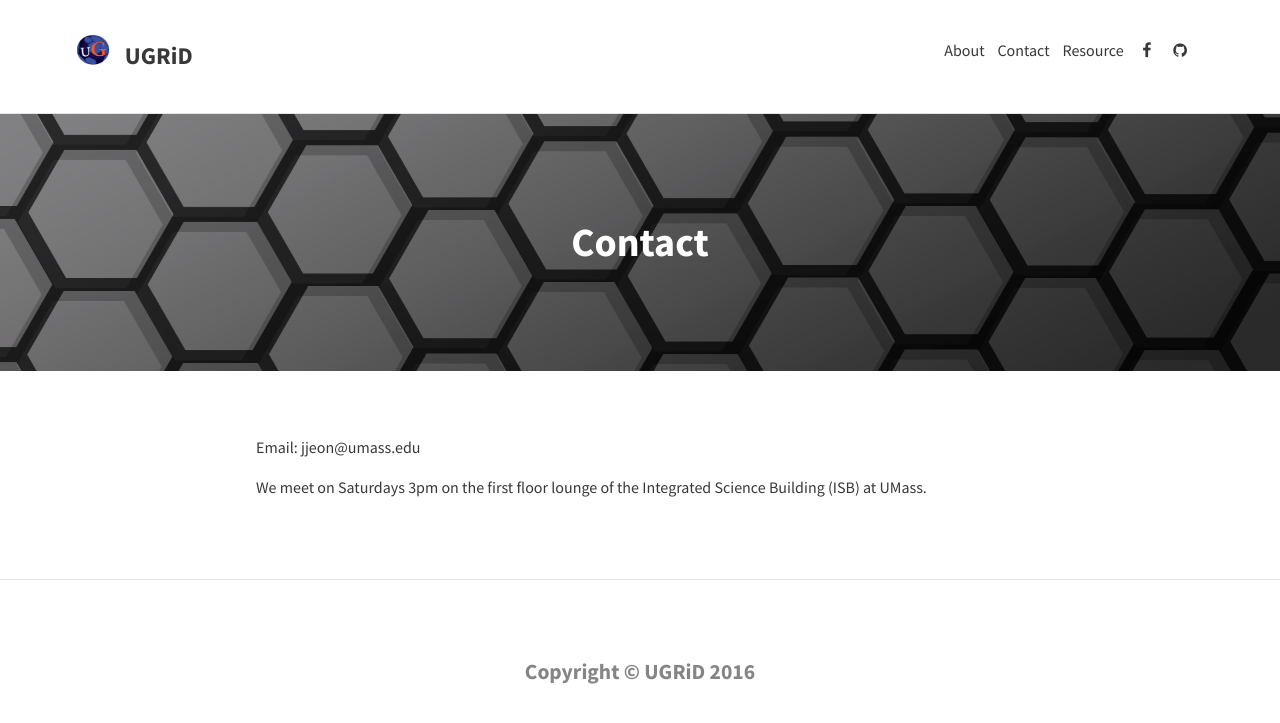
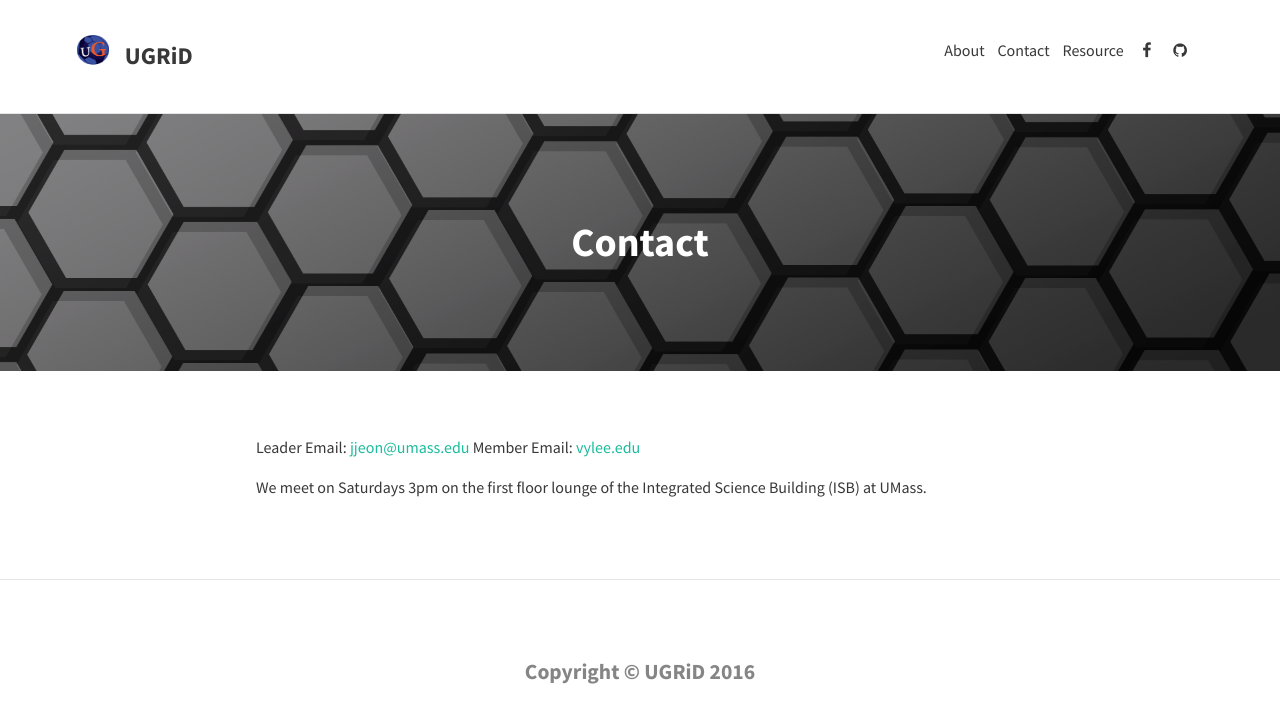
Before and after one commit to sketchplatform/ugriders.github.io, a Jekyll site: the page built from contact.md, in a window 1280 px wide. Shown: the top 723 px of the page. Built offline with Jekyll 4.4.1, drawn with Linux system fonts in a browser that asks for light colours; nearby versions of some CDN libraries.

Commit message:
Update contact.md

```diff
--- a/contact.md
+++ b/contact.md
@@ -5,6 +5,7 @@ permalink: /contact/
 feature-img: "img/texture2.png"
 ---
 
-Email: jjeon@umass.edu
+Leader Email: [jjeon@umass.edu](jjeon@umass.edu)
+Member Email: [vylee.edu](vylee@umass.edu)
 
 We meet on Saturdays 3pm on the first floor lounge of the Integrated Science Building (ISB) at UMass.
```
